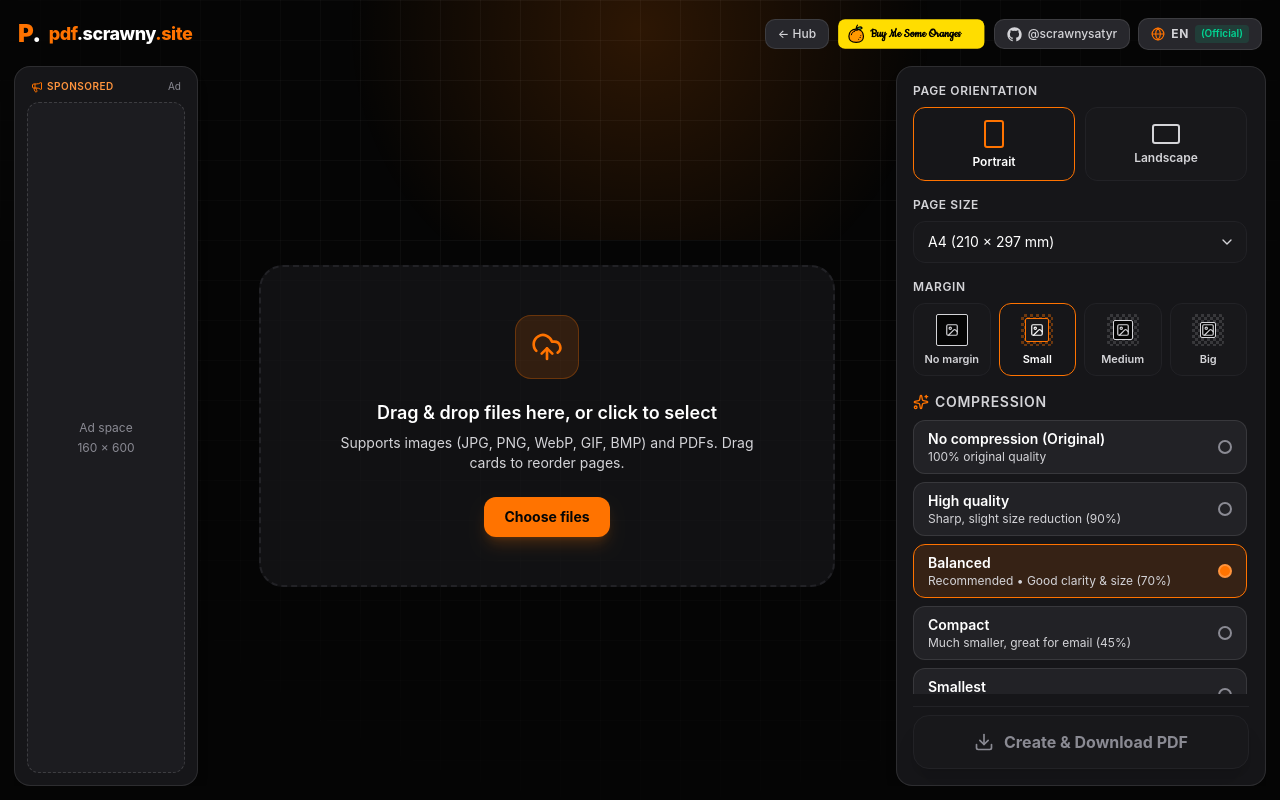
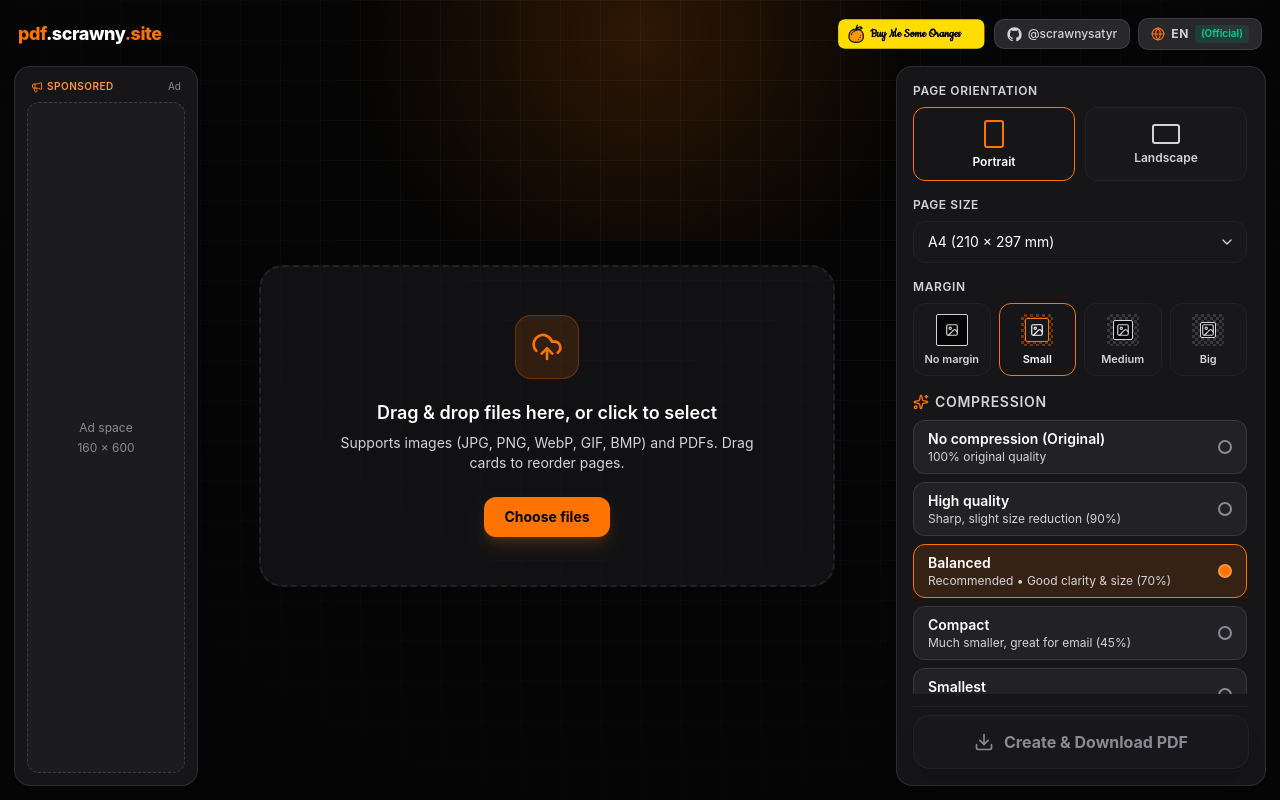
Before and after one commit to scrawnysatyr/ScrawnyPDF, a React (Vite) app: page / in a window 1280 px wide. Built offline with nearby package versions, Linux system fonts and the light colour scheme.

Commit message:
ui(topbar): remove redundant topbar logo mark and Hub button

```diff
--- a/src/App.tsx
+++ b/src/App.tsx
@@ -333,10 +333,7 @@ export function App() {
 
       {/* Top Bar */}
       <header className="relative z-20 w-full px-1 pt-1 pb-1 flex flex-wrap items-center justify-between gap-3 shrink-0">
-        <a href="https://scrawny.site" className="flex items-center gap-2 group">
-          <span className="font-black text-2xl leading-none tracking-tight text-[#ff7300] shrink-0">
-            P<span className="text-white">.</span>
-          </span>
+        <a href="https://scrawny.site" className="flex items-center group">
           <h1 className="text-base sm:text-lg font-extrabold tracking-tight text-white leading-none">
             <span className="text-[#ff7300]">pdf</span>.scrawny<span className="text-[#ff7300]">.site</span>
           </h1>
@@ -366,13 +363,6 @@ export function App() {
               </button>
             </>
           )}
-
-          <a
-            href="https://scrawny.site"
-            className="inline-flex items-center gap-1.5 px-3 py-1.5 rounded-[10px] bg-[#27272c] hover:bg-[#303036] border border-white/10 hover:border-[#ff7300] text-[#d4d4d8] hover:text-white text-xs font-medium transition"
-          >
-            <span>&larr; Hub</span>
-          </a>
 
           {/* Buy Me Some Oranges */}
           <a
```
